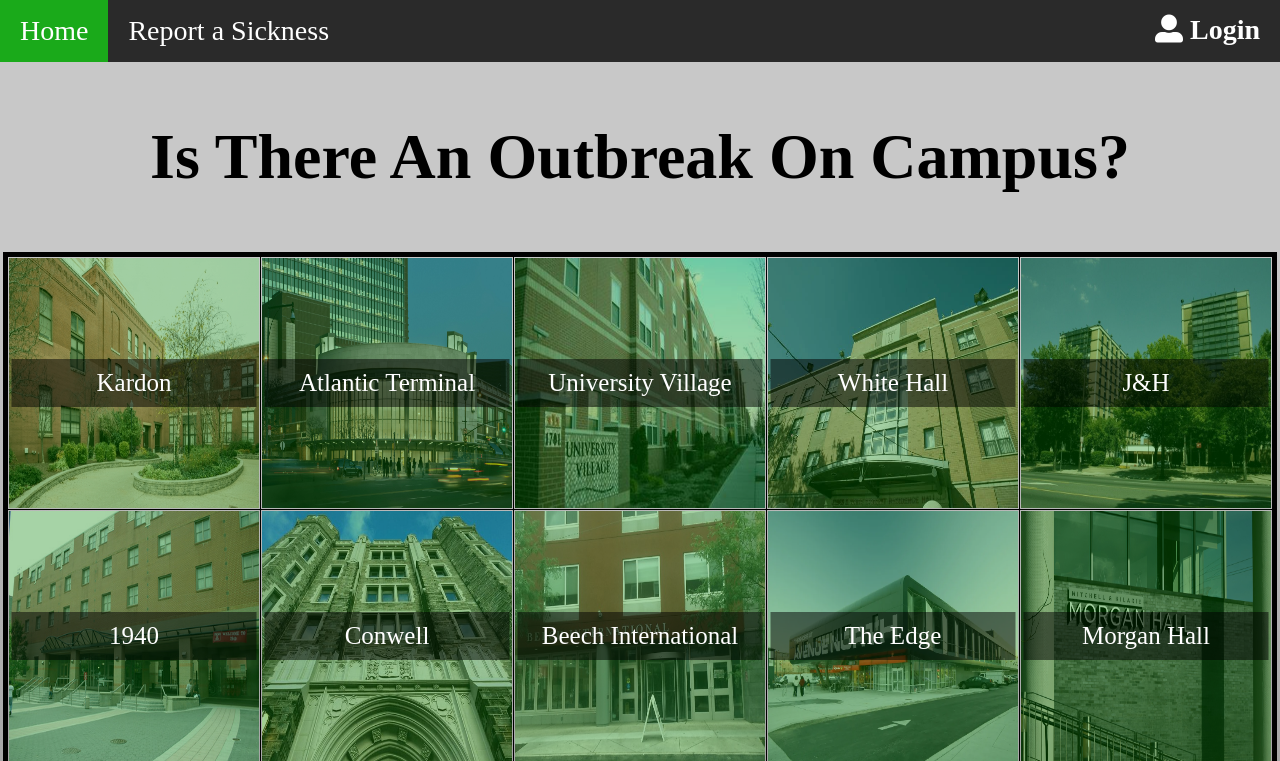
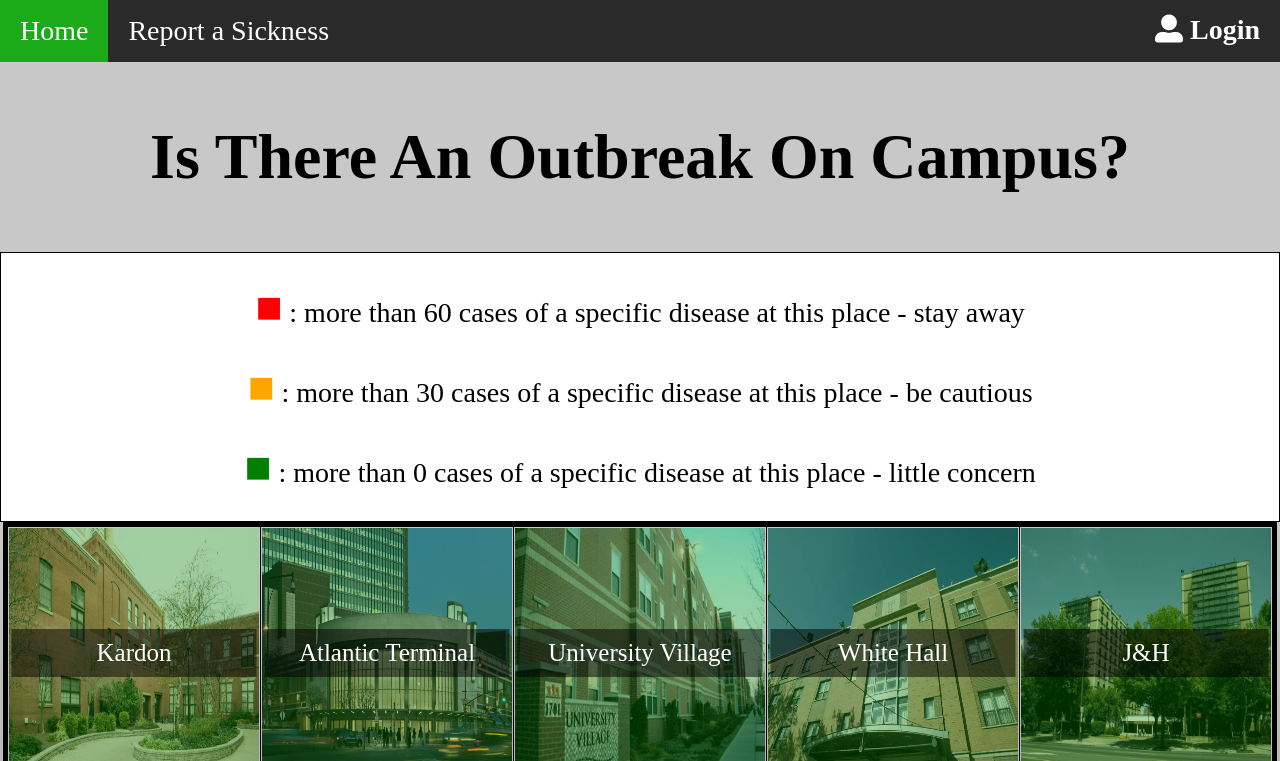
Before and after one commit to Nathan-Cherny/Symptom-Tracker, a Django app: page / in a window 1280 px wide. Shown: the top 761 px of the page. Run offline with Django 4.2, Linux system fonts and the light colour scheme.

Commit message:
quality of life

```diff
--- a/static/css/style.css
+++ b/static/css/style.css
@@ -4,7 +4,8 @@
 }
 
 p, h1, div{
-    text-align: center
+    text-align: center;
+    border: none;
 }
 
 a{
@@ -32,6 +33,17 @@ img{
     width: 250px;
     height: 250px;
     opacity: 65%;
+}
+
+.key{
+    border: 1px solid black;
+}
+
+.box{
+    float: left;
+    height: 20px;
+    width: 20px;
+    border: 1px solid black;
 }
 
 .tableContainer{
@@ -103,7 +115,6 @@ label{
 }
 
 hr{
-    padding: 10px;
     margin-bottom: 30px;
 }
 
--- a/static/js/receiveData.js
+++ b/static/js/receiveData.js
@@ -4,3 +4,24 @@ GREEN = 0
 
 // this number is determined by the total amount of people with a SPECIFIC DISEASE
 // if there's >1 diseases with outbreaks itll give every diesease + the highest color
+
+function setTDs(){
+    let tds = document.getElementsByTagName("td")
+
+    for(td of tds){
+        setColor(td, 3)
+    }
+}
+
+function setColor(td, cases){
+    div = td.children[0]
+    if(td.id == ""){return}
+    if(cases >= 60){
+        div.style.backgroundColor = "rgb(255, 0, 0, 0.5)"
+    }
+    else if(cases >= 30){
+        div.style.backgroundColor = "orange"
+    }
+
+
+}
--- a/static/js/report.js
+++ b/static/js/report.js
@@ -30,7 +30,9 @@ function getDictOfData(){
     let postDict = {}
 
     for(let select of selects){
-        console.log(select)
+        if(select.value == "I haven't been diagnosed with anything recently"){
+            postDict[String(select.name)] = select.value
+        }
         postDict[String(select.name)] = select.value
     }
 
--- a/templates/index.html
+++ b/templates/index.html
@@ -3,18 +3,17 @@
   <head>
     <link rel="stylesheet" href="{% static 'css/style.css' %}">
     <link rel="stylesheet" href="https://use.fontawesome.com/releases/v5.15.4/css/all.css" integrity="sha384-DyZ88mC6Up2uqS4h/KRgHuoeGwBcD4Ng9SiP4dIRy0EXTlnuz47vAwmeGwVChigm" crossorigin="anonymous"/>
-
+    <script src="{% static 'js/receiveData.js' %}"></script>
     <title>Is there an outbreak?</title>
   </head>
 
   <body>
 
     <ul class="navigation">
-          <li class="active"><a href="#">Home</a></li>
-          <li><a href="/report/">Report a Sickness</a></li>
-
+        <li class="active"><a href="/">Home</a></li>
+        <li ><a href="/report">Report a Sickness</a></li>
         {% if session %}
-          <li style="float: right" ><a class="far fa-user-alt" href="{% url 'logout' %}"> Logout</a></li>
+        <li style="float: right" ><img style="border-radius: 50%; margin-top: 5px; height: 50px; width: 50px;" src="{{ session.userinfo.picture }}"><a style="float: right;" href="{% url 'logout' %}"> Logout</a></li>
         {% else %}
         <li style="float: right" ><a class="fas fa-user-alt" href="{% url 'login' %}"> Login</a></li>
         {% endif %}
@@ -24,6 +23,11 @@
           <h1>Is There An Outbreak On Campus?</h1>
       </div>
 
+      <div class="key">
+        <p><span style="font-size: 45px; color: red">&#9632;</span> : more than 60 cases of a specific disease at this place - stay away</p>
+        <p><span style="font-size: 45px; color: orange">&#9632;</span> : more than 30 cases of a specific disease at this place - be cautious</p>
+        <p><span style="font-size: 45px; color: green">&#9632;</span> : more than 0 cases of a specific disease at this place - little concern</p>
+      </div>
       <div style="background-image: linear-gradient(rgb(200, 200, 200), rgb(150, 150, 150))">
           <table class="tableContainer center">
               <tbody>
```
Also changed, not shown: templates/report.html (+10 -5 lines), db.sqlite3. Lines whose indentation alone changed are shown as unchanged.
